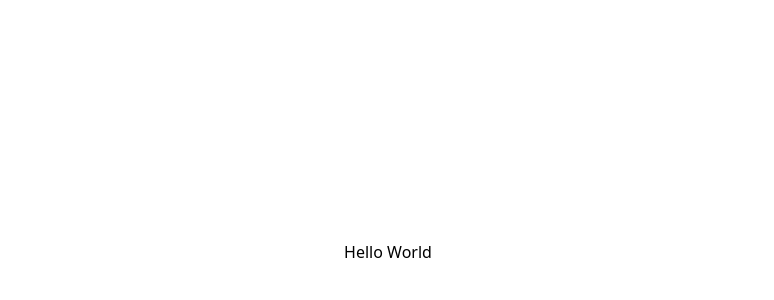
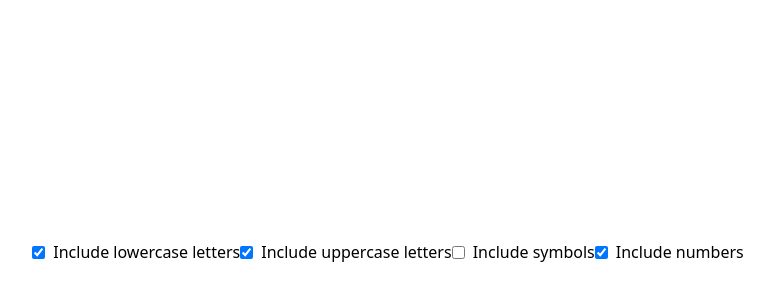
Before and after one commit to rowjay007/password-generator, a Next.js app: page / in a window 1280 px wide. Shown: the part 148-448 px from the top of the page, without its empty margins (252-1026 px from the left). Built offline with nearby package versions, Linux system fonts and the light colour scheme.

Commit message:
add checkbox components

```diff
--- a/app/page.tsx
+++ b/app/page.tsx
@@ -1,8 +1,55 @@
+"use client";
+import React, { useState } from "react";
 import MainContainer from "../components/MainContainer";
+import Checkbox from "../components/Checkbox";
 export default function Page() {
+  const [includeLowercase, setIncludeLowercase] = useState(true);
+  const [includeUppercase, setIncludeUppercase] = useState(true);
+  const [includeSymbols, setIncludeSymbols] = useState(false);
+  const [includeNumbers, setIncludeNumbers] = useState(true);
+
   return (
     <MainContainer>
-      <h1>Hello World</h1>
+      <Checkbox
+        label="Include lowercase letters"
+        onChange={(value) => setIncludeLowercase(value)}
+        checked={includeLowercase}
+      />
+      <Checkbox
+        label="Include uppercase letters"
+        onChange={(value) => setIncludeUppercase(value)}
+        checked={includeUppercase}
+      />
+      <Checkbox
+        label="Include symbols"
+        onChange={(value) => setIncludeSymbols(value)}
+        checked={includeSymbols}
+      />
+      <Checkbox
+        label="Include numbers"
+        onChange={(value) => setIncludeNumbers(value)}
+        checked={includeNumbers}
+      />
+      {/* <PasswordStrengthMeter
+      includeLowercase={includeLowercase}
+      includeUppercase={includeUppercase}
+      includeSymbols={includeSymbols}
+      includeNumbers={includeNumbers}
+    />
+    <GenerateButton />
+    <Slider />
+    <Options
+      includeLowercase={includeLowercase}
+      includeUppercase={includeUppercase}
+      includeSymbols={includeSymbols}
+      includeNumbers={includeNumbers}
+    />
+    <PasswordGenerator
+      includeLowercase={includeLowercase}
+      includeUppercase={includeUppercase}
+      includeSymbols={includeSymbols}
+      includeNumbers={includeNumbers}
+    /> */}
     </MainContainer>
   );
 }
--- /dev/null
+++ b/components/Checkbox.tsx
@@ -0,0 +1,30 @@
+import React, { useState } from "react";
+
+interface Props {
+  label: string;
+  onChange: (value: boolean) => void;
+  checked?: boolean;
+}
+
+const Checkbox: React.FC<Props> = ({ label, onChange, checked = false }) => {
+  const [isChecked, setIsChecked] = useState(checked);
+
+  const handleChange = (event: React.ChangeEvent<HTMLInputElement>) => {
+    setIsChecked(event.target.checked);
+    onChange(event.target.checked);
+  };
+
+  return (
+    <label className="inline-flex items-center">
+      <input
+        type="checkbox"
+        className="form-checkbox"
+        checked={isChecked}
+        onChange={handleChange}
+      />
+      <span className="ml-2">{label}</span>
+    </label>
+  );
+};
+
+export default Checkbox;
```
